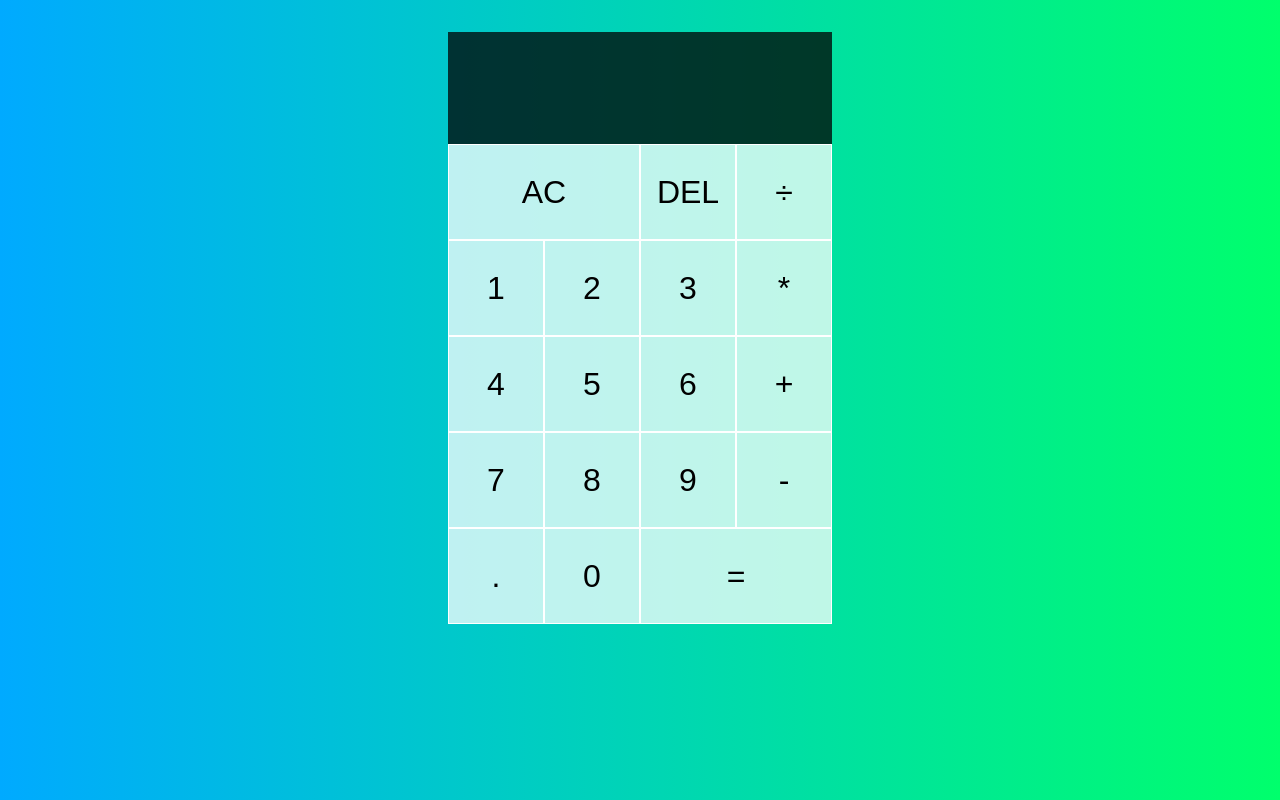
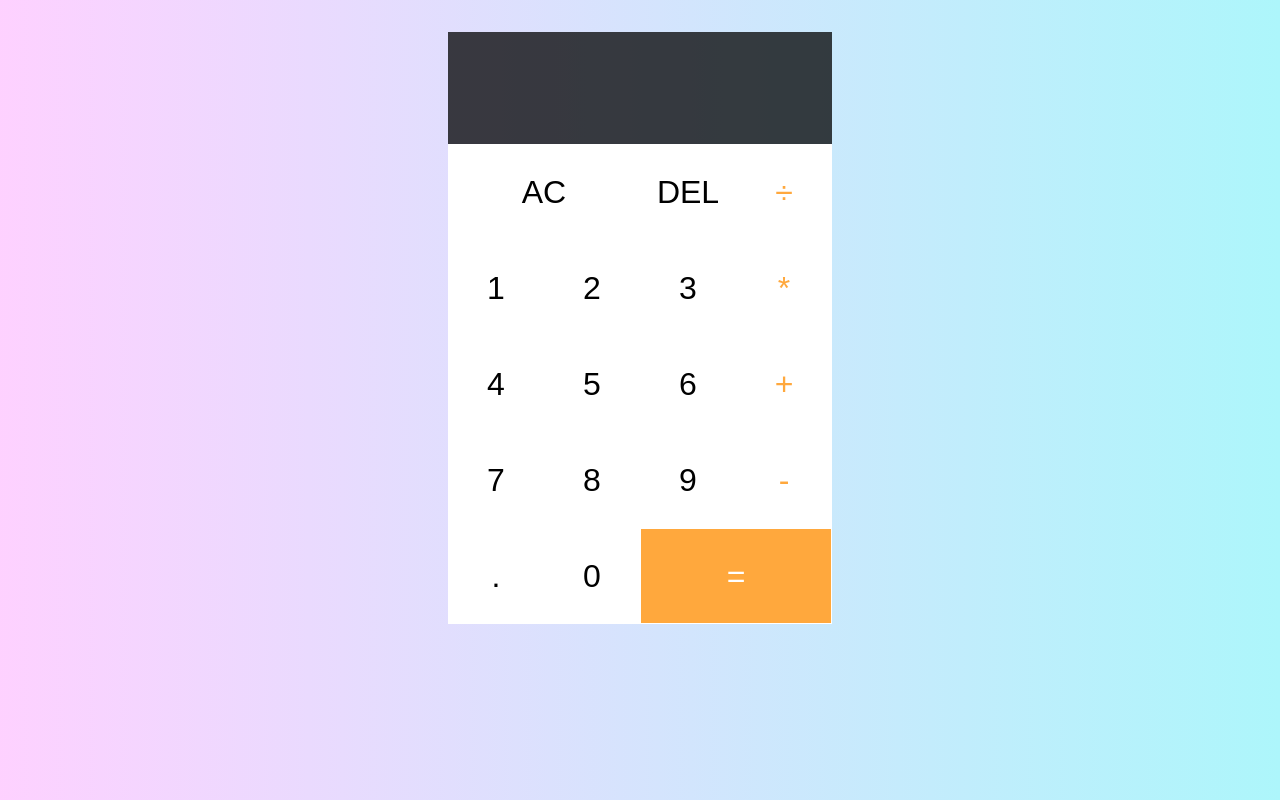
Before and after one commit to dorogan1510/evil_calculator, a React (Create React App) app: page / in a window 1280 px wide. Built offline with nearby package versions, Linux system fonts and the light colour scheme; the HTML template or start-up script is replaced by a standard one.

Commit message:
Feature(All) create scss styles

```diff
--- a/package.json
+++ b/package.json
@@ -9,6 +9,7 @@
     "react": "^18.2.0",
     "react-dom": "^18.2.0",
     "react-scripts": "5.0.1",
+    "sass": "^1.53.0",
     "web-vitals": "^2.1.4"
   },
   "scripts": {
--- a/src/App.js
+++ b/src/App.js
@@ -1,5 +1,5 @@
 import { useReducer } from 'react'
-import './styles.css'
+import './styles.scss'
 import DigitButton from './DigitButton'
 import OperationButton from './OperationButton'
 
@@ -160,16 +160,16 @@ function App() {
 
     return (
         <div className='calculator-grid'>
-            <div className='output'>
-                <div className='previous-operand'>
+            <div className='calculator-grid__output'>
+                <div className='calculator-grid__output_previous-operand'>
                     {formatOperand(previousOperand)} {operation}
                 </div>
-                <div className='current-operand'>
+                <div className='calculator-grid__output_current-operand'>
                     {formatOperand(currentOperand)}
                 </div>
             </div>
             <button
-                className='span-two'
+                className='calculator-grid__span-two'
                 onClick={() => dispatch({ type: ACTIONS.CLEAR })}
             >
                 AC
@@ -193,7 +193,7 @@ function App() {
             <DigitButton digit='.' dispatch={dispatch} />
             <DigitButton digit='0' dispatch={dispatch} />
             <button
-                className='span-two'
+                className='calculator-grid__span-two equal'
                 onClick={() => dispatch({ type: ACTIONS.EVALUATE })}
             >
                 =
--- a/src/OperationButton.js
+++ b/src/OperationButton.js
@@ -1,5 +1,6 @@
 import React from 'react'
 import { ACTIONS } from './App'
+import './styles.scss'
 
 const OperationButton = ({ dispatch, operation }) => {
     return (
@@ -10,6 +11,7 @@ const OperationButton = ({ dispatch, operation }) => {
                     payload: { operation },
                 })
             }
+            className='operations'
         >
             {operation}
         </button>
--- a/src/styles.css
+++ /dev/null
@@ -1,57 +0,0 @@
-*,
-*::before,
-*::after {
-    box-sizing: border-box;
-}
-
-body {
-    margin: 0;
-    background: linear-gradient(to right, #00aaff, #00ff6c);
-}
-
-.calculator-grid {
-    display: grid;
-    margin-top: 2rem;
-    justify-content: center;
-    grid-template-columns: repeat(4, 6rem);
-    grid-template-rows: minmax(7rem, auto) repeat(5, 6rem);
-}
-
-.calculator-grid > button {
-    cursor: pointer;
-    font-size: 2rem;
-    border: 1px solid white;
-    outline: none;
-    background-color: rgba(255, 255, 255, 0.75);
-}
-
-.calculator-grid > button:hover,
-.calculator-grid > button:focus {
-    background-color: rgba(255, 255, 255, 0.9);
-}
-
-.span-two {
-    grid-column: span 2;
-}
-
-.output {
-    grid-column: 1 / -1;
-    background-color: rgba(0, 0, 0, 0.75);
-    display: flex;
-    flex-direction: column;
-    align-items: flex-end;
-    justify-content: space-around;
-    padding: 0.75rem;
-    word-wrap: break-word;
-    word-break: break-all;
-}
-
-.output .previous-operand {
-    color: rgba(255, 255, 255, 0.75);
-    font-size: 1.5rem;
-}
-
-.output .current-operand {
-    color: white;
-    font-size: 2.5rem;
-}
--- /dev/null
+++ b/src/styles.scss
@@ -0,0 +1,65 @@
+*,
+*::before,
+*::after {
+    box-sizing: border-box;
+}
+
+body {
+    margin: 0;
+    background: linear-gradient(to right, hsl(298, 100%, 91%), #adf6fb);
+}
+
+.calculator-grid {
+    display: grid;
+    margin-top: 2rem;
+    justify-content: center;
+    grid-template-columns: repeat(4, 6rem);
+    grid-template-rows: minmax(7rem, auto) repeat(5, 6rem);
+
+    &__output {
+        grid-column: 1 / -1;
+        background-color: rgba(0, 0, 0, 0.75);
+        display: flex;
+        flex-direction: column;
+        align-items: flex-end;
+        justify-content: space-around;
+        padding: 0.75rem;
+        word-wrap: break-word;
+        word-break: break-all;
+
+        &_previous-operand {
+            color: rgba(255, 255, 255, 0.75);
+            font-size: 1.5rem;
+        }
+
+        &_current-operand {
+            color: white;
+            font-size: 2.5rem;
+        }
+    }
+
+    &__span-two {
+        grid-column: span 2;
+    }
+
+    button {
+        cursor: pointer;
+        font-size: 2rem;
+        border: 1px solid rgb(255, 255, 255);
+        outline: none;
+        background-color: #fff;
+
+        &:hover {
+            background-color: rgba(239, 239, 239, 0.9);
+        }
+    }
+}
+
+.equal {
+    background-color: rgb(255, 168, 61) !important;
+    color: #fff;
+}
+
+.operations {
+    color: rgb(255, 168, 61);
+}
```
Also changed, not shown: 1 other file (tests, documents, lock files or other folders).
